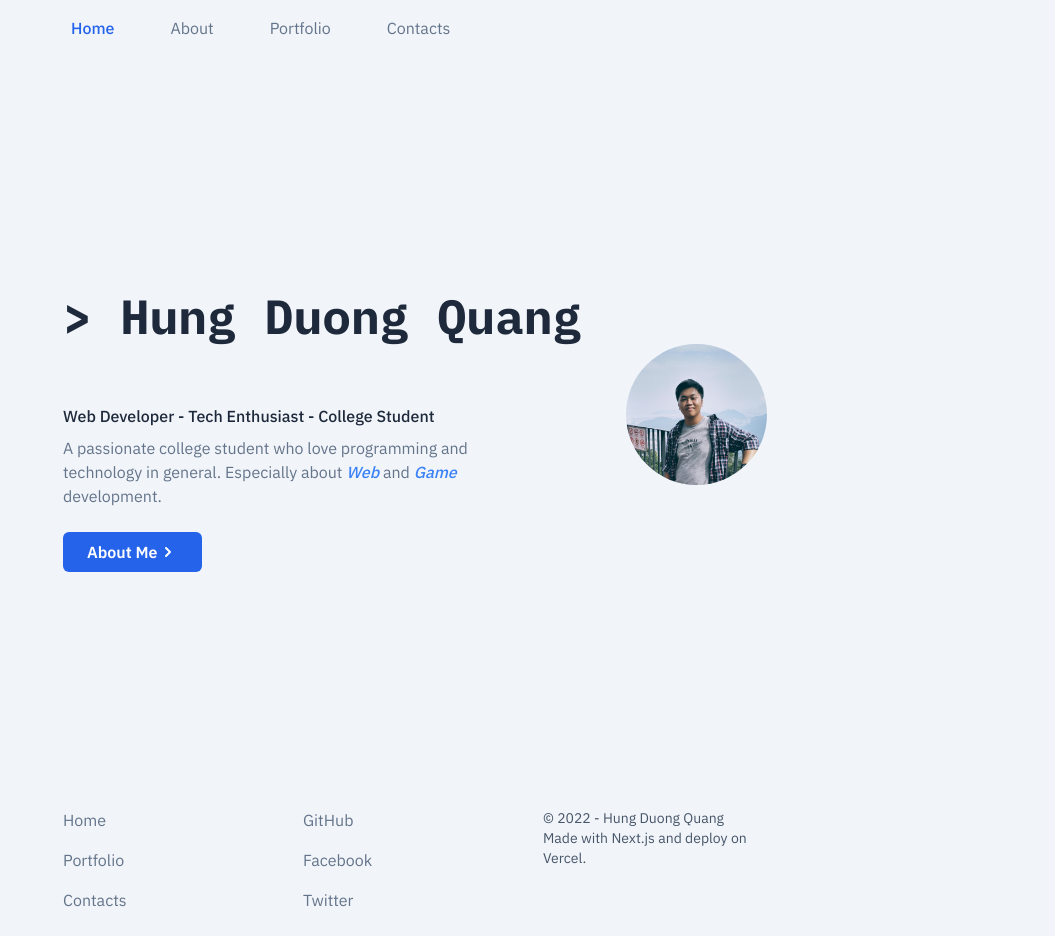
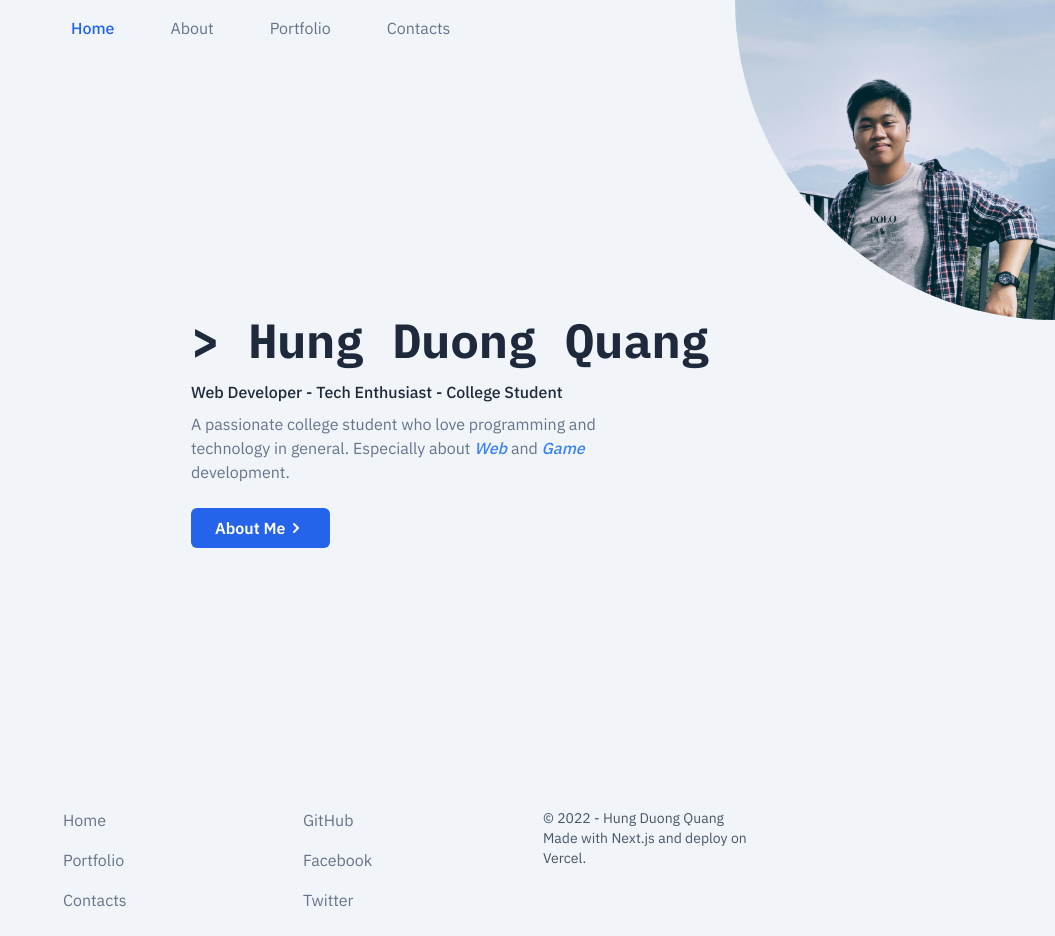
Before and after one commit to qhungg289/personal-site-qhungg289, a Next.js app: page / in a window 1280 px wide. Shown: the whole page, without its empty margins (225-1280 px from the left). Built offline with nearby package versions, Linux system fonts and the light colour scheme.

Commit message:
Update Avatar position

```diff
--- a/components/image/Avatar.js
+++ b/components/image/Avatar.js
@@ -3,8 +3,8 @@ import avatar from "../../public/img/avatar.jpg";
 
 export default function Avatar() {
 	return (
-		<div className="mb-8 h-24 w-24 md:h-36 md:w-36">
-			<Image src={avatar} alt="Avatar" className="rounded-full" />
+		<div className="absolute inset-y-0 right-0 w-64 md:w-72 lg:w-80">
+			<Image src={avatar} alt="Avatar" className="rounded-bl-full" />
 		</div>
 	);
 }
```
